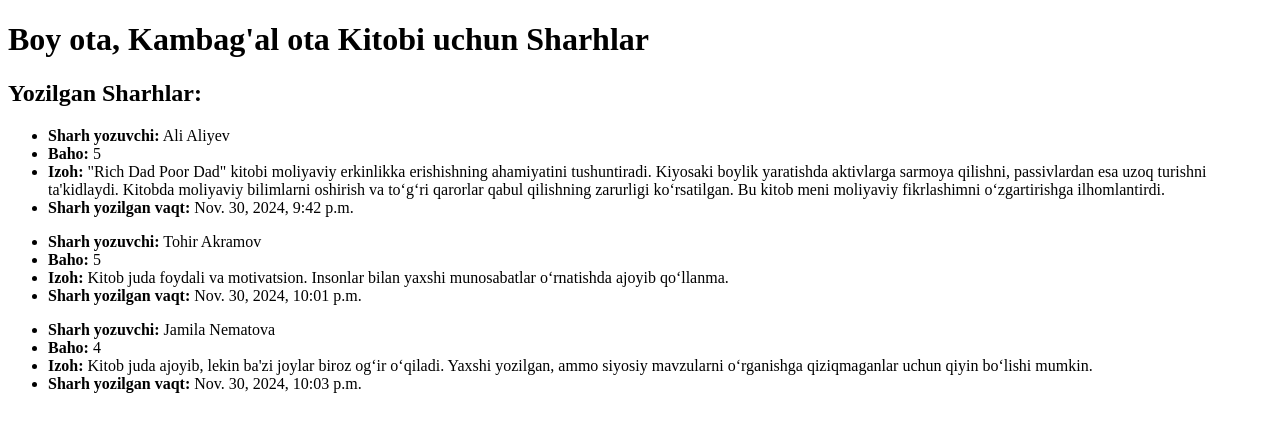
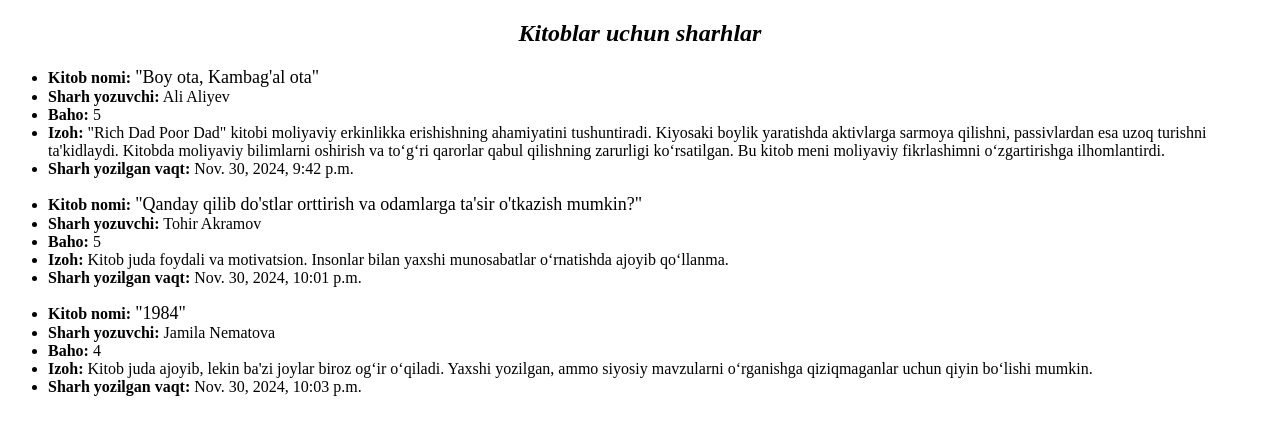
Before and after one commit to Lochinbek-Rasuljonov/Homework0406, a Django app: template Book/Book_Info/templates/reviews.html in a window 1280 px wide. Shown: the top 435 px of the page. Run offline with Django 5.2, Linux system fonts and the light colour scheme; the template is opened without the code that fills it: values that come from a table or form of the project are taken from there, others are empty; data comes from the database, SQL or seed files in the repository.

Commit message:
reviews.html

```diff
--- a/Book/Book_Info/templates/reviews.html
+++ b/Book/Book_Info/templates/reviews.html
@@ -2,14 +2,19 @@
 <html lang="en">
 <head>
     <meta charset="UTF-8">
-    <title>{{ book.title }} Kitobi uchun Sharhlar</title>
+    <title>Sharhlar</title>
+
+    <style>
+        h2 {
+        text-align: center;
+        }
+    </style>
 </head>
 <body>
-    <h1>{{ book.title }} Kitobi uchun Sharhlar</h1>
-
-    <h2>Yozilgan Sharhlar:</h2>
+    <h2><b><i>Kitoblar uchun sharhlar</i></b></h2>
     {% for review in reviews %}
     <ul>
+        <li><strong>Kitob nomi:</strong> <font size="4">"{{ review.book }}"</font></li>
         <li><strong>Sharh yozuvchi:</strong> {{ review.reviewer_name }}</li>
         <li><strong>Baho:</strong> {{ review.rating }}</li>
         <li><strong>Izoh:</strong> {{ review.comment }}</li>
```
